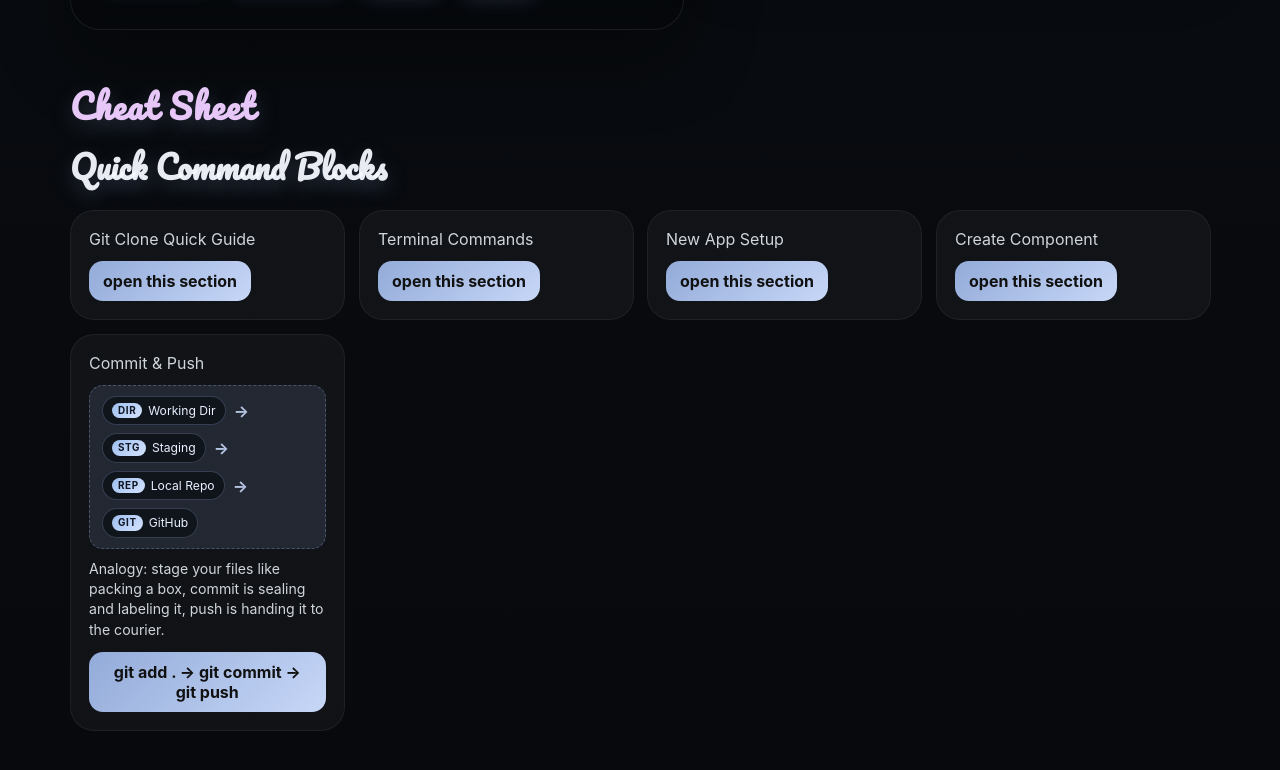
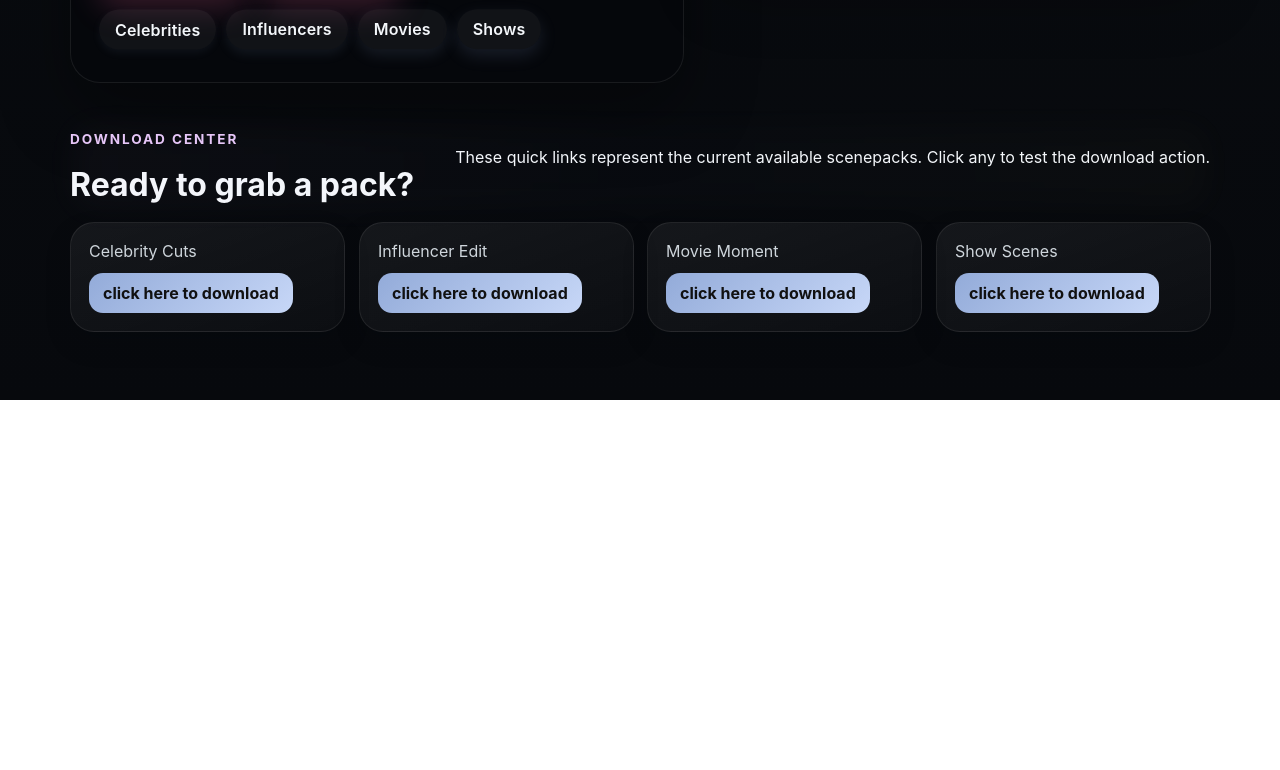
Before and after one commit to TOSINIRL/IRLMEDIA, a website: page index.html in a window 1280 px wide. Shown: the part 524-1294 px from the top of the page. After the commit the page ends 924 px from the top, so only its background shows below. Drawn offline with Linux system fonts and the light colour scheme.

Commit message:
Revamp Page One download center with animated cards and rename branding

```diff
--- a/index.html
+++ b/index.html
@@ -4,7 +4,7 @@
 <head>
   <meta charset="utf-8" />
   <meta name="viewport" content="width=device-width,initial-scale=1" />
-  <title>Slutify — ScenePacks</title>
+  <title>Celestial Scenepacks</title>
   <link rel="stylesheet" href="style.css">
   <link href="https://fonts.googleapis.com/css2?family=Pacifico&display=swap" rel="stylesheet">
 </head>
@@ -13,8 +13,8 @@
   <header class="banner">
     <div class="banner-inner">
       <div class="hero-copy">
-        <p class="eyebrow">Slutify</p>
-        <h1>ScenePacks for creatives, influencers, and stories.</h1>
+        <p class="eyebrow">Celestial Scenepacks</p>
+        <h1>Celestial Scenepacks for creatives, influencers, and stories.</h1>
         <p class="hero-text">A playful landing page featuring clickable scene buttons, stylized pack tiles, and a
           waitlist pop-up for new scenepack releases.</p>
         <div class="cta-row">
@@ -46,41 +46,27 @@
     <section class="download-area" id="downloadArea">
       <div class="download-header">
         <div>
-          <p class="eyebrow cheat-script-heading">Cheat Sheet</p>
-          <h2 class="cheat-script-sub">Quick Command Blocks</h2>
+          <p class="eyebrow">Download Center</p>
+          <h2>Ready to grab a pack?</h2>
         </div>
+        <p>These quick links represent the current available scenepacks. Click any to test the download action.</p>
       </div>
       <div class="download-row">
         <div class="download-item">
-          <p>Git Clone Quick Guide</p>
-          <button class="quick-download-btn" data-pack="Git Clone Quick Guide">open this section</button>
+          <p>Celebrity Cuts</p>
+          <button class="quick-download-btn" data-pack="Celebrity Cuts">click here to download</button>
         </div>
         <div class="download-item">
-          <p>Terminal Commands</p>
-          <button class="quick-download-btn" data-pack="Terminal Commands">open this section</button>
+          <p>Influencer Edit</p>
+          <button class="quick-download-btn" data-pack="Influencer Edit">click here to download</button>
         </div>
         <div class="download-item">
-          <p>New App Setup</p>
-          <button class="quick-download-btn" data-pack="New App Setup">open this section</button>
+          <p>Movie Moment</p>
+          <button class="quick-download-btn" data-pack="Movie Moment">click here to download</button>
         </div>
         <div class="download-item">
-          <p>Create Component</p>
-          <button class="quick-download-btn" data-pack="Create Component">open this section</button>
-        </div>
-        <div class="download-item">
-          <p>Commit & Push</p>
-          <div class="commit-visual" aria-label="Commit and push flow">
-            <span class="commit-step"><strong>DIR</strong>Working Dir</span>
-            <span class="commit-link" aria-hidden="true">-></span>
-            <span class="commit-step"><strong>STG</strong>Staging</span>
-            <span class="commit-link" aria-hidden="true">-></span>
-            <span class="commit-step"><strong>REP</strong>Local Repo</span>
-            <span class="commit-link" aria-hidden="true">-></span>
-            <span class="commit-step"><strong>GIT</strong>GitHub</span>
-          </div>
-          <p class="commit-analogy">Analogy: stage your files like packing a box, commit is sealing and labeling it,
-            push is handing it to the courier.</p>
-          <button class="quick-download-btn" data-pack="Commit & Push">git add . -> git commit -> git push</button>
+          <p>Show Scenes</p>
+          <button class="quick-download-btn" data-pack="Show Scenes">click here to download</button>
         </div>
       </div>
     </section>
--- a/style.css
+++ b/style.css
@@ -68,15 +68,12 @@ img{max-width:100%;display:block}
 .btn{display:inline-flex;align-items:center;justify-content:center;gap:6px;background:linear-gradient(135deg,var(--raspberry),#f7a5d2);padding:12px 16px;border-radius:14px;color:#111;text-decoration:none;font-weight:700;transition:transform .2s ease,box-shadow .2s ease}
 .btn:hover{transform:translateY(-1px);box-shadow:0 18px 30px rgba(242,97,156,.2)}
 .btn.ghost{background:rgba(255,255,255,.04);border:1px solid rgba(255,255,255,.1);color:var(--text)}
-.download-area{max-width:1180px;margin:28px auto;padding:0 20px 40px}
+.download-area{max-width:1180px;margin:28px auto;padding:0 20px 40px;position:relative;overflow:visible}
+.download-area::before{content:'';position:absolute;inset:-8px 20px auto;border-radius:22px;height:88px;background:linear-gradient(90deg,rgba(231,199,248,.14),rgba(147,171,217,.08),rgba(237,233,150,.1));filter:blur(16px);opacity:.35;pointer-events:none;animation:headerGlow 5.2s ease-in-out infinite}
 .download-header{display:flex;justify-content:space-between;gap:24px;align-items:flex-start;margin-bottom:18px}
 .download-header h2{margin:8px 0 0;font-size:2rem}
-.cheat-script-heading,
-.cheat-script-sub{font-family:"Pacifico", "Brush Script MT", cursive;color:#eef3ff;animation:scriptFloat 3.6s ease-in-out infinite}
-.cheat-script-heading{text-transform:none;letter-spacing:.04em;font-size:clamp(1.5rem,3.2vw,2.1rem);margin:0 0 8px;color:var(--soft-lilac)}
-.cheat-script-sub{font-size:clamp(1.05rem,2.2vw,1.35rem);line-height:1.45;color:rgba(245,248,255,.95)}
 .download-row{display:grid;grid-template-columns:repeat(auto-fit,minmax(240px,1fr));gap:14px}
-.download-item{padding:18px;border-radius:24px;background:rgba(255,255,255,.04);border:1px solid rgba(255,255,255,.06)}
+.download-item{padding:18px;border-radius:24px;background:linear-gradient(160deg,rgba(255,255,255,.06),rgba(255,255,255,.025));border:1px solid rgba(255,255,255,.08);box-shadow:0 12px 24px rgba(5,8,12,.22);transition:transform .28s cubic-bezier(.22,1,.36,1), box-shadow .28s ease, border-color .28s ease}
 .download-item p{margin:0 0 12px;color:var(--muted)}
 .download-item a,.download-item button{display:inline-flex;padding:10px 14px;border-radius:14px;background:linear-gradient(135deg,var(--blueberry),#c7d7f7);color:#111;font-weight:700;text-decoration:none;border:none}
 .commit-visual{display:flex;flex-wrap:wrap;gap:8px;align-items:center;padding:10px 12px;margin:0 0 10px;border-radius:14px;background:rgba(147,171,217,.14);border:1px dashed rgba(147,171,217,.35)}
@@ -86,6 +83,7 @@ img{max-width:100%;display:block}
 .commit-analogy{font-size:.88rem;line-height:1.45;color:rgba(255,255,255,.8)}
 .download-item{opacity:0;transform:translateY(18px) scale(.98)}
 .download-area.is-visible .download-item{animation:downloadReveal .55s cubic-bezier(0.22,1,0.36,1) both;animation-delay:calc(var(--stagger, 0) * 90ms)}
+.download-area.is-visible .download-item:hover{transform:translateY(-6px) scale(1.01);box-shadow:0 18px 32px rgba(12,19,30,.35);border-color:rgba(199,215,247,.4)}
 .download-row .download-item:nth-child(1){--stagger:1}
 .download-row .download-item:nth-child(2){--stagger:2}
 .download-row .download-item:nth-child(3){--stagger:3}
@@ -130,9 +128,9 @@ body.is-ready .hero-panel{animation:introUp .6s cubic-bezier(0.22,1,0.36,1) .12s
   0%,100%{transform:translateY(0);box-shadow:0 0 0 rgba(147,171,217,0)}
   50%{transform:translateY(-1px);box-shadow:0 8px 20px rgba(147,171,217,.16)}
 }
-@keyframes scriptFloat{
-  0%,100%{transform:translateY(0);text-shadow:0 0 0 rgba(231,199,248,0)}
-  50%{transform:translateY(-2px);text-shadow:0 8px 22px rgba(147,171,217,.28)}
+@keyframes headerGlow{
+  0%,100%{opacity:.2;transform:translateY(0)}
+  50%{opacity:.55;transform:translateY(-3px)}
 }
 @keyframes viewSlideIn{
   from{opacity:0;transform:translateY(24px) scale(.98)}
@@ -144,7 +142,7 @@ body.is-ready .hero-panel{animation:introUp .6s cubic-bezier(0.22,1,0.36,1) .12s
 }
 @media (prefers-reduced-motion: reduce){
   .view-enter,.view-exit,.download-area.is-visible .download-item,body.is-ready .hero-copy,body.is-ready .hero-panel{animation:none}
-  .chip,.cheat-script-heading,.cheat-script-sub{animation:none}
+  .chip,.download-area::before{animation:none}
 }
 @media (max-width:960px){.banner-inner{grid-template-columns:1fr;}.hero-copy,.hero-panel{width:100%}.section-header{flex-direction:column;}.download-header{flex-direction:column;}.category-shell{padding:24px}}
 @media (max-width:640px){.banner{padding:28px 0 14px}.hero-copy{padding:24px 20px}.cta-row{flex-direction:column;align-items:stretch}.chip{width:100%;text-align:center}.card-panel{min-height:auto;padding:24px}.panel-text{max-width:none}.download-area{padding-bottom:24px}.commit-visual{gap:6px}.commit-step{font-size:.72rem;padding:6px 8px}.commit-step strong{min-width:26px}}
```
